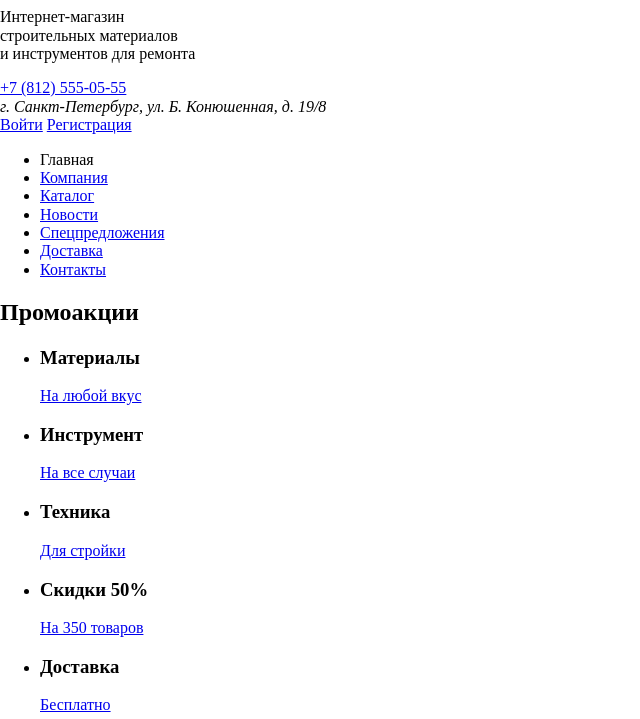
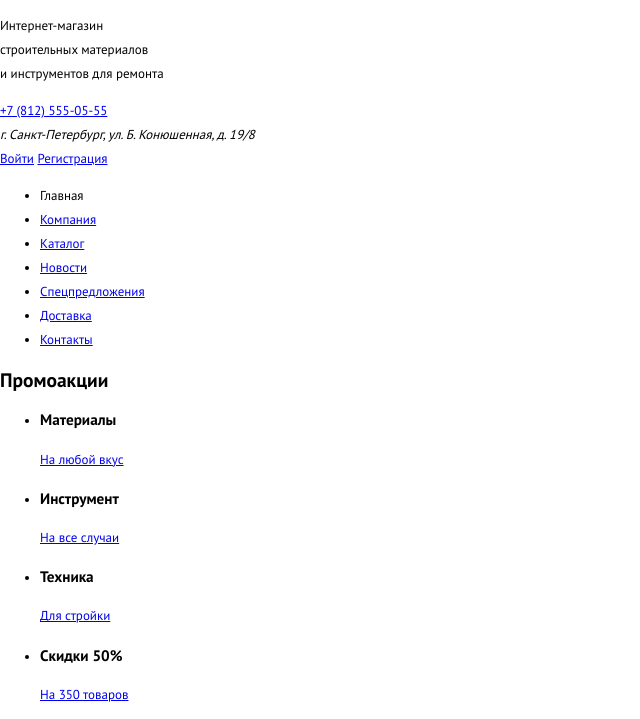
Before and after one commit to Muhammadjewel/885383-technomart-30, a plain HTML site: page index.html in a window 1280 px wide. Shown: the part 73-792 px from the top of the page, without its empty margins (0-640 px from the left). Drawn offline with Linux system fonts and the light colour scheme.

Commit message:
Add custom fonts and global text related styles

```diff
--- a/css/styles.css
+++ b/css/styles.css
@@ -1,3 +1,53 @@
+/* Fonts */
+@font-face {
+  font-family: "PT Sans";
+  src: url("../fonts/ptsans.woff2") format("woff2"),
+    url("../fonts/ptsans.woff") format("woff");
+  font-weight: 400;
+  font-style: normal;
+}
+
+@font-face {
+  font-family: "PT Sans";
+  src: url("../fonts/ptsansbold.woff2") format("woff2"),
+    url("../fonts/ptsansbold.woff") format("woff");
+  font-weight: 700;
+  font-style: normal;
+}
+
+@font-face {
+  font-family: "Cuprum";
+  src: url("../fonts/cuprum.woff2") format("woff2"),
+    url("../fonts/cuprum.woff") format("woff");
+  font-weight: 400;
+  font-style: normal;
+}
+
+@font-face {
+  font-family: "Cuprum";
+  src: url("../fonts/cuprumbold.woff2") format("woff2"),
+    url("../fonts/cuprumbold.woff") format("woff");
+  font-weight: 700;
+  font-style: normal;
+}
+
+@font-face {
+  font-family: "Cuprum";
+  src: url("../fonts/cuprumitalic.woff2") format("woff2"),
+    url("../fonts/cuprumitalic.woff") format("woff");
+  font-weight: 400;
+  font-style: italic;
+}
+
+@font-face {
+  font-family: "Cuprum";
+  src: url("../fonts/cuprumbolditalic.woff2") format("woff2"),
+    url("../fonts/cuprumbolditalic.woff") format("woff");
+  font-weight: 700;
+  font-style: italic;
+}
+
+
 /* Variables */
 :root {
   --dark-blue: #32425c;
@@ -19,3 +69,10 @@
   --special-green: #8ed78f;
   --link-yellow: #ffd180;
 }
+
+body {
+  font-family: "PT Sans", "Arial", sans-serif;
+  font-size: 13px;
+  line-height: 24px;
+  color: #000;
+}
```
